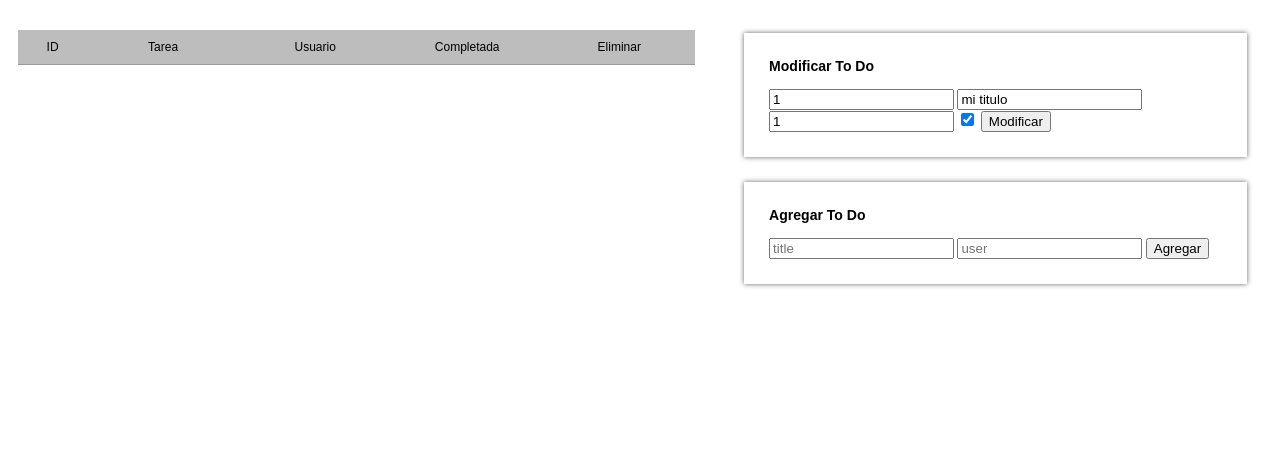
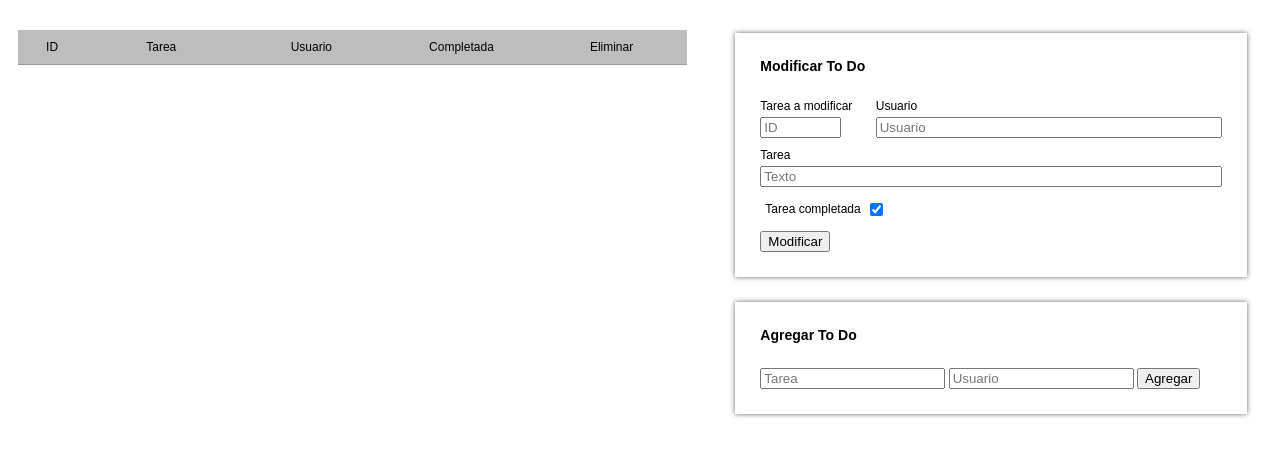
Before and after one commit to LucianABC/To-Do-List, a website with bundled scripts: page index.html in a window 1280 px wide. Built offline with nearby package versions, Linux system fonts and the light colour scheme; no server answers.

Commit message:
card modificar

```diff
--- a/index.html
+++ b/index.html
@@ -22,16 +22,32 @@
     <section class="card-container">
         <section class="card">
             <h1>Modificar To Do</h1>
-            <input type="number" value="1" id="todo-id-update" />
-            <input type="text" value="mi titulo" id="todo-title-update" />
-            <input type="number" value="1" id="todo-user-update" />
-            <input type="checkbox" checked id="todo-completed-update" />
+            <article class ="card-inputs">
+                <div id="todo-id-update-div">
+                    <span>Tarea a modificar</span>
+                    <input type="number" id="todo-id-update" placeholder="ID"/>
+                </div id="todo-id-update">
+                <div id="todo-user-update-div">
+                    <span>Usuario</span>
+                    <input type="number"  id="todo-user-update" placeholder="Usuario"/>
+                </div>
+                <div id="todo-title-update-div">
+                    <span>Tarea</span>
+                    <input type="text" id="todo-title-update" placeholder="Texto"/>
+                </div>
+
+                <div id="todo-completed-update-div">
+                    <span>Tarea completada</span>
+                    <input type="checkbox" checked id="todo-completed-update" />
+                </div>
+            </article>
+
             <button id="todo-update">Modificar</button>
         </section>
         <section class="card">
             <h1>Agregar To Do</h1>
-            <input type="text" id="todo-title-create" placeholder="title"/>
-            <input type="number" id="todo-user-create" placeholder="user"/>
+            <input type="text" id="todo-title-create" placeholder="Tarea"/>
+            <input type="number" id="todo-user-create" placeholder="Usuario"/>
             <button id="todo-create">Agregar</button>
         </section>
     </section>
--- a/styles.scss
+++ b/styles.scss
@@ -16,10 +16,8 @@ ul {
 
         &:first-child {
             span {
-
-            background-color: #bdbdbd;
-            border-bottom: 1px solid #999;
-
+                background-color: #bdbdbd;
+                border-bottom: 1px solid #999;
             }
         }
         span {
@@ -33,14 +31,11 @@ ul {
                 width:10%;
             }
         }
-
         button {
-
             width: 22%;
             padding:0;
             border:none;
             border-bottom: 1px solid #999;
-
         }
     }
 }
@@ -49,12 +44,51 @@ ul {
     box-shadow: 0 0 5px #666;
     padding: 25px;
     margin: 25px;
-
     h1 {
         margin: 0;
         margin-bottom: 15px;
     }
-    input {
 
+    button {
+        margin-top: 10px;
+    }
+    .card-inputs {
+        display: flex;
+        flex-wrap: wrap;
+        box-sizing: border-box;
+        align-items: center;
+
+        div {
+            display: flex;
+            flex-direction: column;
+            width:50%;
+
+            box-sizing: border-box;
+            margin-top: 10px;
+            span {
+                margin-bottom: 4px;
+            }
+        }
+    }
+    #todo-id-update-div {
+        width: 25%;
+        input{
+            width:70%;
+        }
+    }
+    #todo-user-update-div{
+        width: 75%;
+    }
+
+    #todo-title-update-div{
+        width:100%;
+    }
+
+    #todo-completed-update-div {
+        flex-direction: row;
+        align-items: center;
+        span {
+            margin: 5px;
+        }
     }
 }
```
Also changed, not shown: styles.css, 1 other file.
